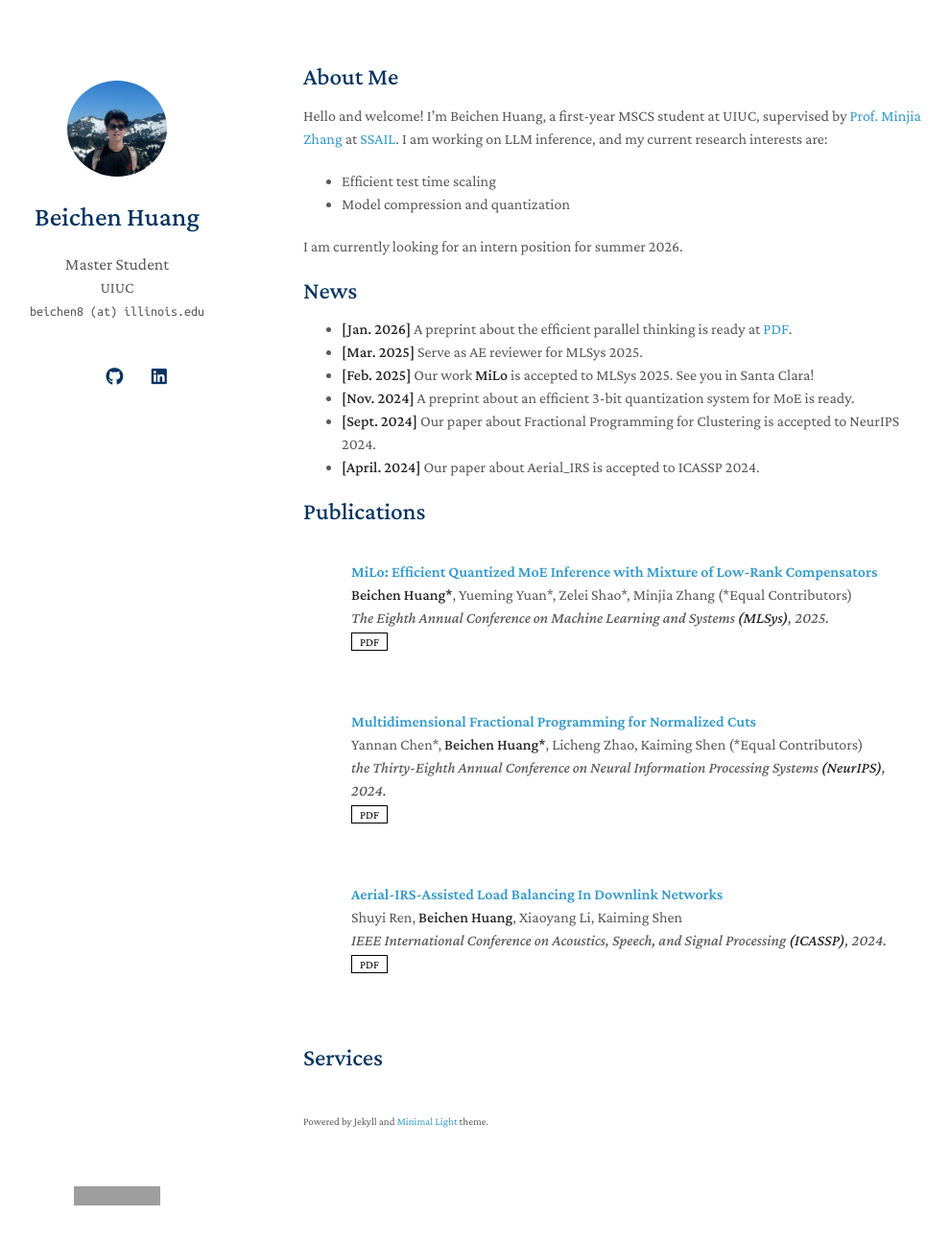
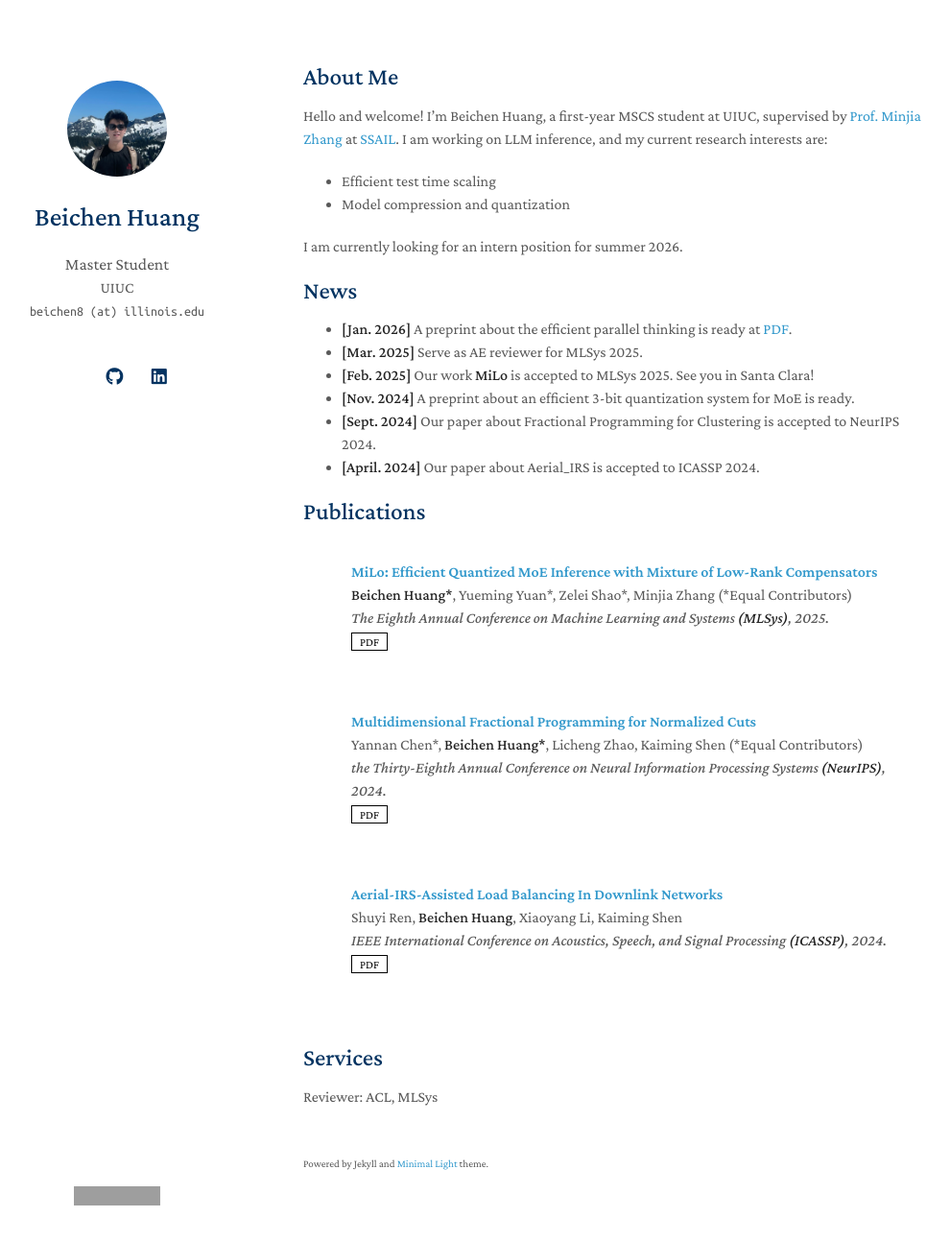
Before and after one commit to BeichenHuang/BeichenHuang.github.io, a Jekyll site: the page built from index.md, in a window 1280 px wide and 1293 px high. Shown: the whole window at 96% size, without its empty margins (154-1144 px from the left). Built offline with Jekyll 4.4.1, drawn with Linux system fonts in a browser that asks for light colours; a style sheet for code colours, icons or effects is not loaded; our own code applies the rules of GitHub Pages for plain Markdown files; grey boxes are pictures that could not be loaded.

Commit message:
Add reviewers to services documentation

```diff
--- a/_includes/services.md
+++ b/_includes/services.md
@@ -1 +1,2 @@
 ## Services
+Reviewer: ACL, MLSys
```
